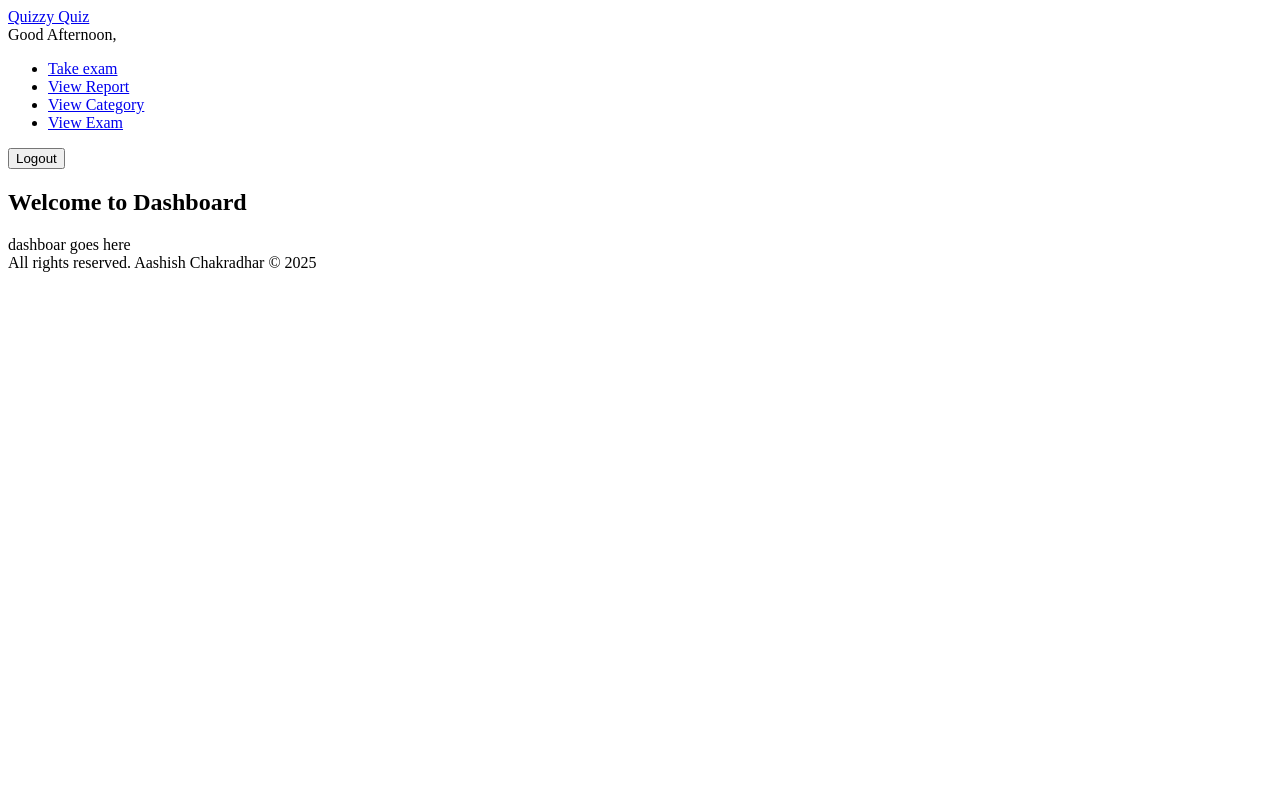
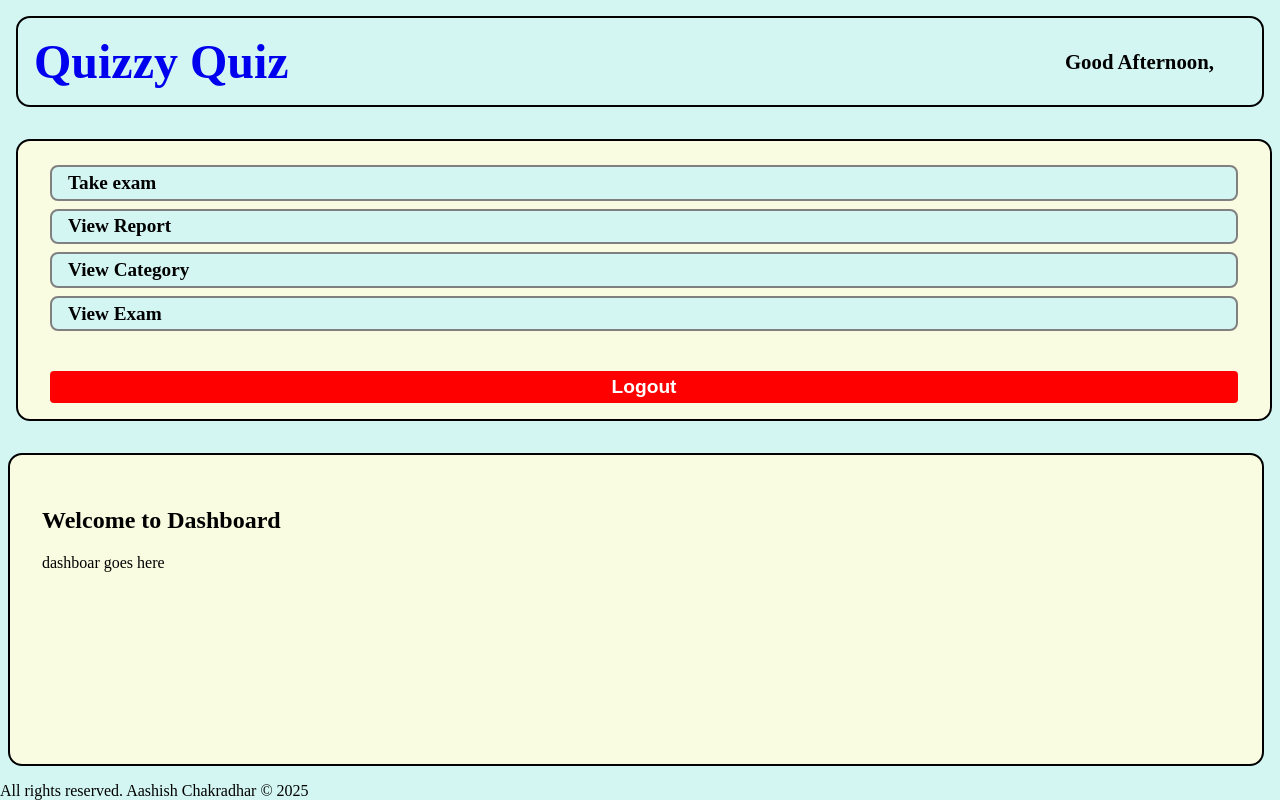
Before and after one commit to aashishChakradhar/quizApp, a React (Create React App) app in the folder frontend/: page / in a window 1280 px wide. Built offline with nearby package versions, Linux system fonts and the light colour scheme; no server answers.

Commit message:
applying css

```diff
--- a/frontend/src/styles/App.css
+++ b/frontend/src/styles/App.css
@@ -0,0 +1,113 @@
+:root {
+  --main-background: red;
+  --first: #d3f6f3;
+  --second: #f9fce1;
+  --third: #fee9b2;
+  --fourth: #fbd1b7;
+}
+
+body {
+  background-color: var(--first);
+  margin: 0;
+  padding: 0;
+  height: 100vh;
+}
+#root {
+  display: flex;
+  flex-direction: column;
+  height: 100%;
+  background-color: var(--first);
+}
+
+header {
+  /* background-color: var(--third); */
+  margin: 1rem;
+  padding: 1rem;
+  display: flex;
+  flex-direction: row;
+  border: 2px black solid;
+  border-radius: 14px;
+}
+#title {
+  font-size: 3rem;
+  font-weight: 700;
+  text-decoration: none;
+}
+#greeting {
+  flex: 1;
+  margin-right: 2rem;
+  display: flex;
+  text-align: right;
+  align-items: center;
+  justify-content: right;
+  font-size: 1.3rem;
+  font-weight: 700;
+}
+footer {
+  text-align: center;
+  font-weight: 700;
+}
+#sidebar {
+  background-color: var(--second);
+  border: 2px solid black;
+  border-radius: 14px;
+  padding: 0 2rem;
+  width: auto;
+  margin: 1rem 0.5rem 1rem 1rem;
+  display: flex;
+  flex-direction: column;
+}
+#sidebar > ul,
+#sidebar a {
+  margin: 1rem 0;
+  padding: 0;
+  list-style-type: none;
+  text-decoration: none;
+  color: black;
+  font-size: 1.2rem;
+  font-weight: 700;
+  flex: 1;
+}
+#sidebar li {
+  background-color: var(--first);
+  margin: 0.5rem 0;
+  border: 2px solid grey;
+  border-radius: 8px;
+  padding: 0.3rem 1rem;
+}
+#sidebar > button {
+  font-size: 1.2rem;
+  font-weight: 700;
+  margin: 1rem 0;
+  padding: 0.3rem;
+  width: 100%;
+  color: white;
+  background-color: red;
+  border: none;
+  border-radius: 4px;
+}
+#body-container {
+  display: flex;
+  flex-direction: row;
+  flex: 1;
+}
+#display-container {
+  background-color: var(--second);
+  margin: 1rem 1rem 1rem 0.5rem;
+  border: 2px solid black;
+  border-radius: 14px;
+  flex: 1;
+  padding: 2rem;
+}
+#display-container button {
+  font-size: 1.2rem;
+  font-weight: 700;
+  padding: 0.2rem 1rem;
+  margin: 2rem;
+  border-radius: 4px;
+}
+#submit-btn {
+  background: green;
+  color: white;
+  border: none;
+}
```
